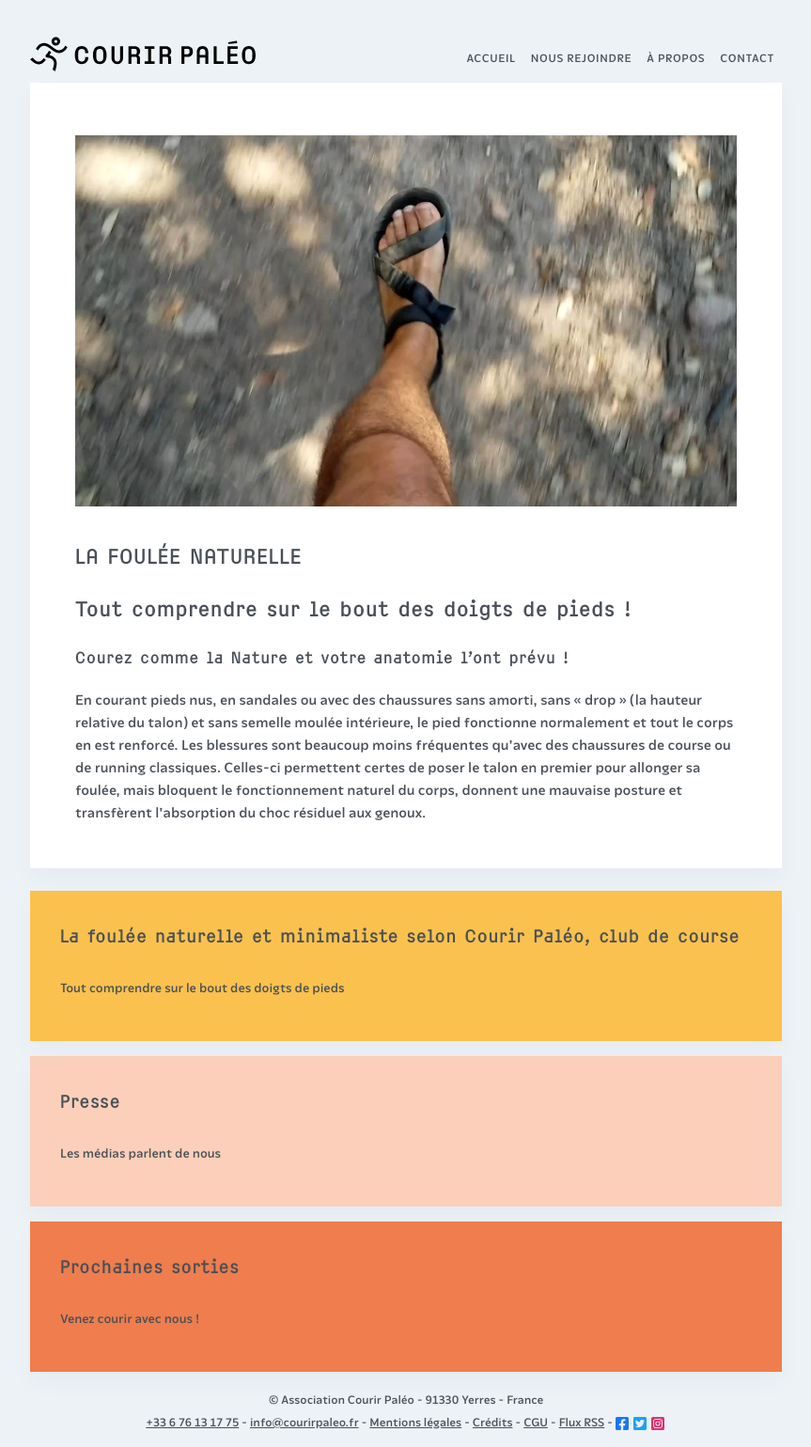
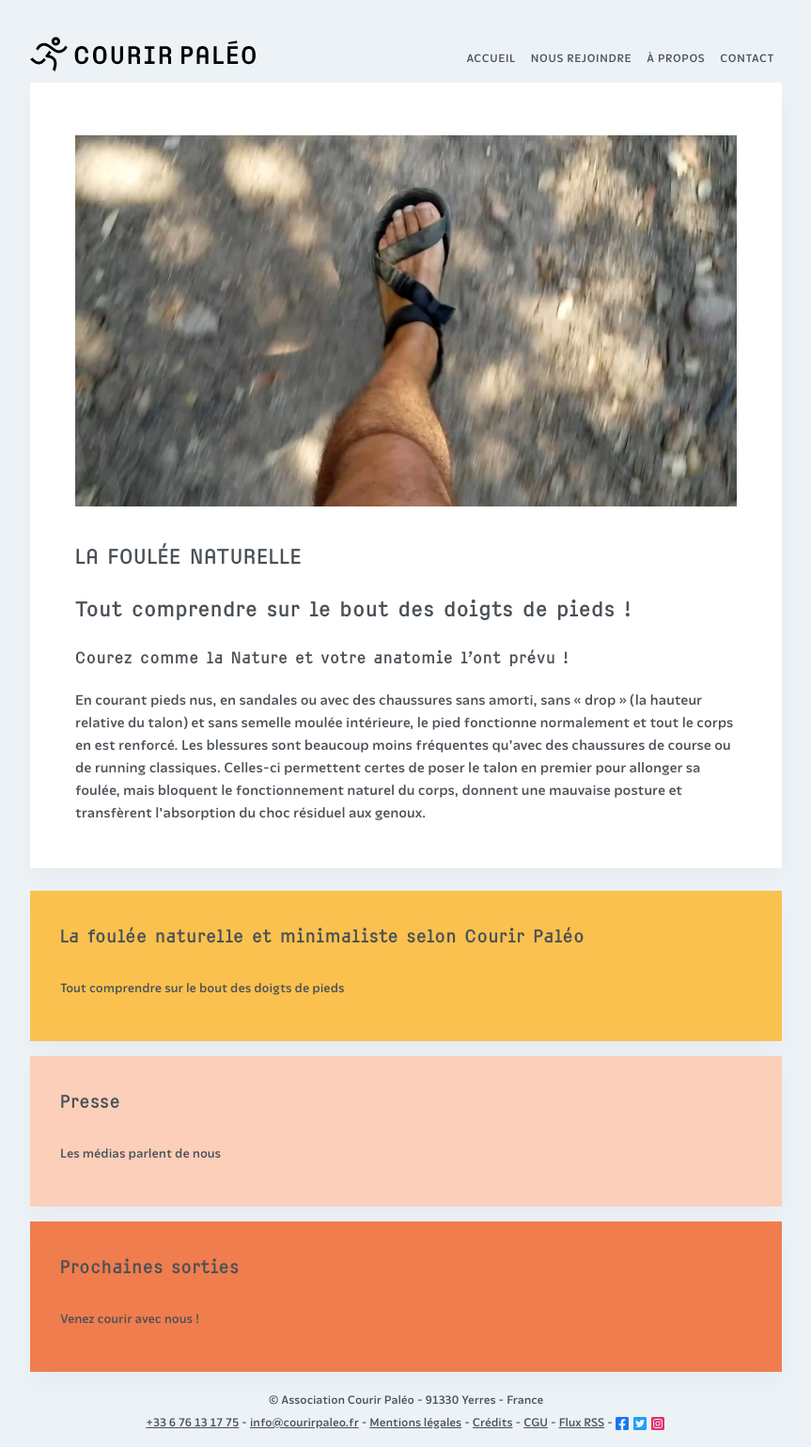
Before and after one commit to courirpaleo/courirpaleo.github.io, a Jekyll site: the page built from _pages-secondary/foulee-naturelle.md, in a window 1280 px wide. Shown: the whole page at 94% size, without its empty margins (208-1071 px from the left). Built offline with Jekyll 4.4.1, drawn with Linux system fonts in a browser that asks for light colours; some web fonts are replaced.

Commit message:
Update foulee-naturelle.md

```diff
--- a/_pages-secondary/foulee-naturelle.md
+++ b/_pages-secondary/foulee-naturelle.md
@@ -1,5 +1,5 @@
 ---
-title: La foulée naturelle et minimaliste selon Courir Paléo, club de course
+title: La foulée naturelle et minimaliste selon Courir Paléo
 description: Tout comprendre sur le bout des doigts de pieds
 summary: Tout comprendre sur le bout des doigts de pieds
 ---
```
